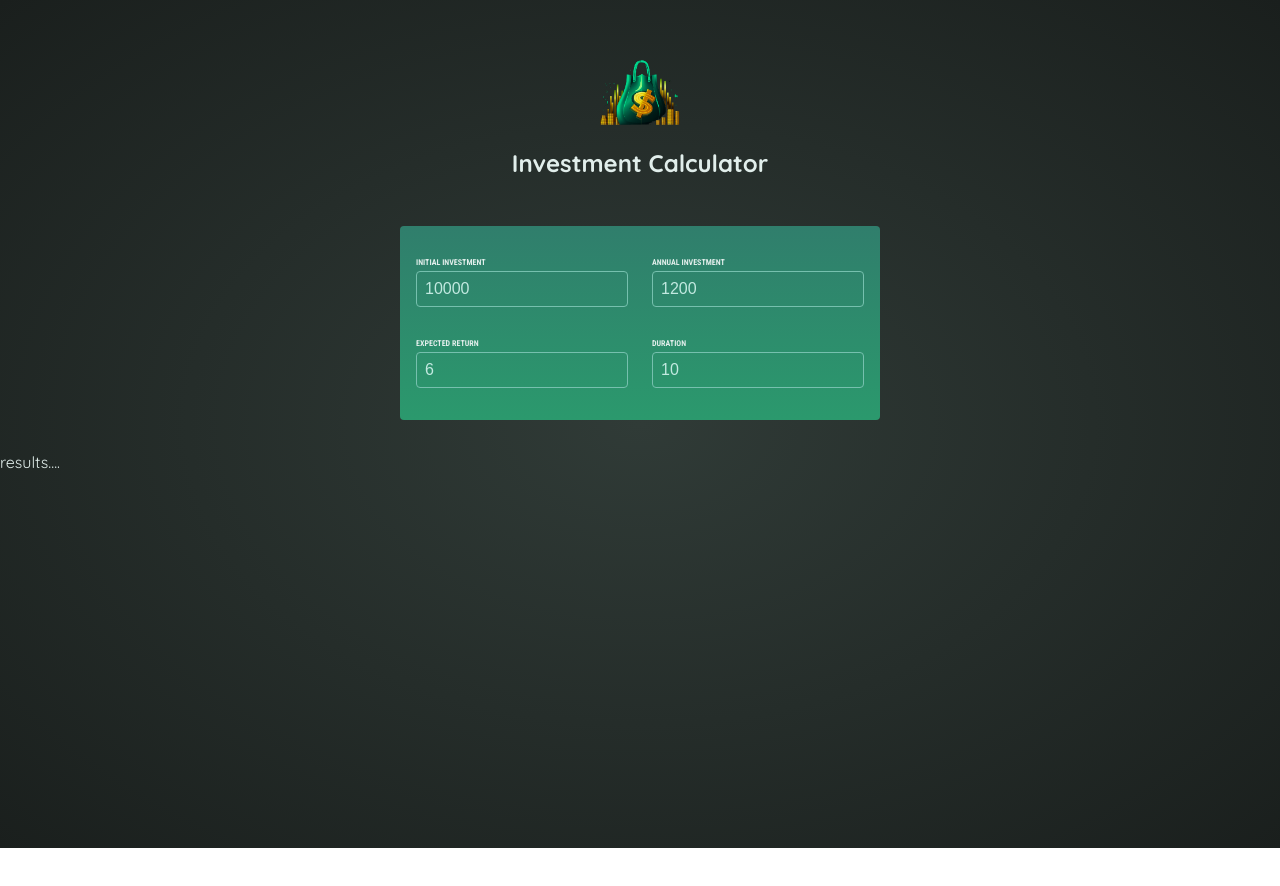
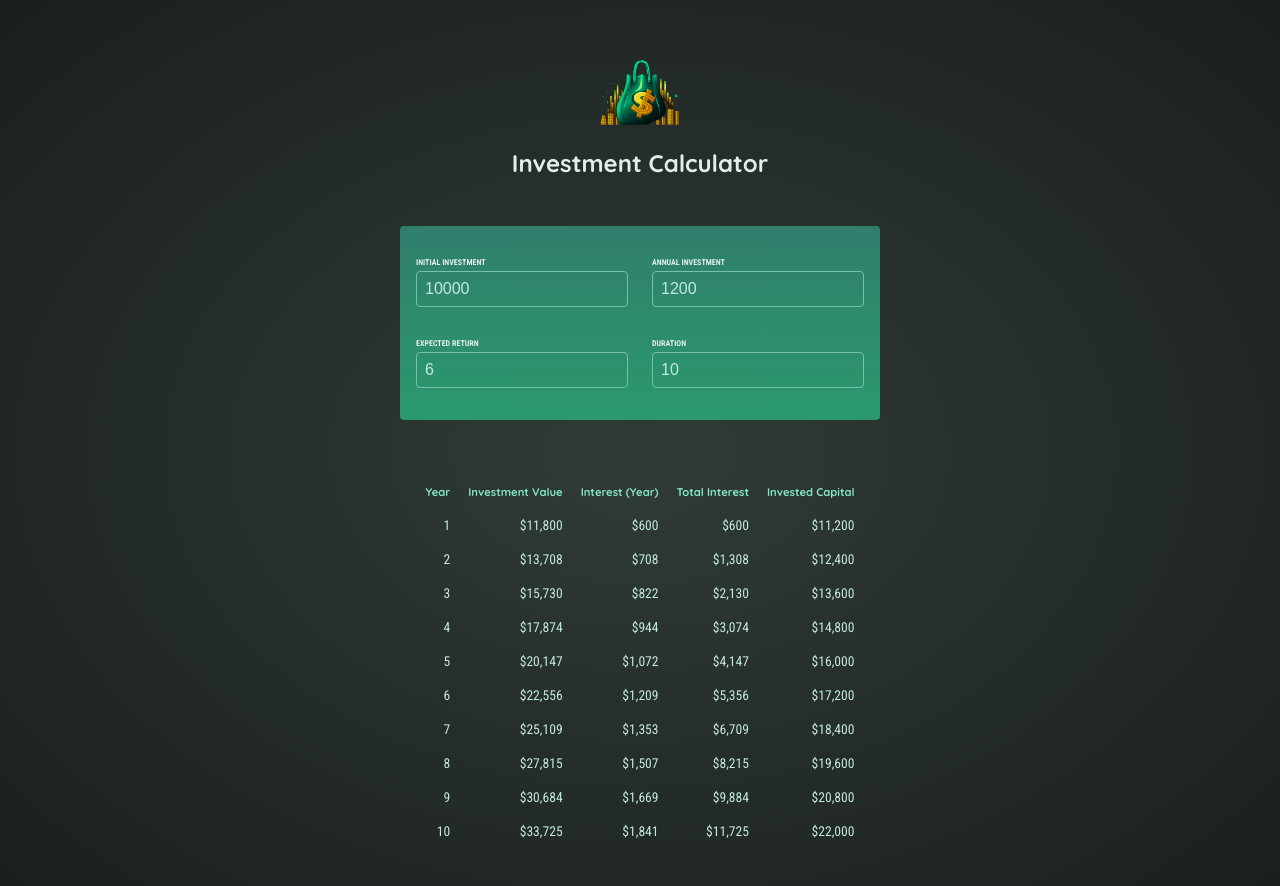
Before and after one commit to hacidd/investment-calculator-react-course, a React (Vite) app: page / in a window 1280 px wide. Shown: the top 886 px of the page. Before the commit the page ends 848 px from the top, so only its background shows below. Built offline with nearby package versions, Linux system fonts and the light colour scheme.

Commit message:
outputting resyults in a list and derivving more values

```diff
--- a/src/App.jsx
+++ b/src/App.jsx
@@ -16,7 +16,7 @@
 		setUserInput(prevUserInput => {
 			return {
 				...prevUserInput,
-				[inputIdentifier]: newValue,
+				[inputIdentifier]: +newValue,
 			}
 		})
 	};
--- a/src/components/Results.jsx
+++ b/src/components/Results.jsx
@@ -1,4 +1,36 @@
-export default function Results ({ input }) {
-    console.log(input)
-    return <p>results....</p>
+import { calculateInvestmentResults, formatter } from '../util/investment.js'
+
+export default function Results({ input }) {
+	const resultsData = calculateInvestmentResults(input)
+	const initialInvestment = resultsData[0].valueEndOfYear - resultsData[0].interest - resultsData[0].annualInvestment;
+
+	return (
+		<table id='result'>
+			<thead>
+				<tr>
+					<th>Year</th>
+					<th>Investment Value</th>
+					<th>Interest (Year)</th>
+					<th>Total Interest</th>
+					<th>Invested Capital</th>
+				</tr>
+			</thead>
+			<tbody>
+				{resultsData.map((yearData)=> {
+
+					const totalInterest = yearData.valueEndOfYear - yearData.annualInvestment * yearData.year - initialInvestment;
+                    const totalAmountInvested = yearData.valueEndOfYear - totalInterest;
+					return (
+						<tr key={yearData.year}>
+							<td>{yearData.year}</td>
+							<td>{formatter.format(yearData.valueEndOfYear)}</td>
+							<td>{formatter.format(yearData.interest)}</td>
+							<td>{formatter.format(totalInterest)}</td>
+							<td>{formatter.format(totalAmountInvested)}</td>
+						</tr>
+					)
+				})}
+			</tbody>
+		</table>
+	)
 }
```
